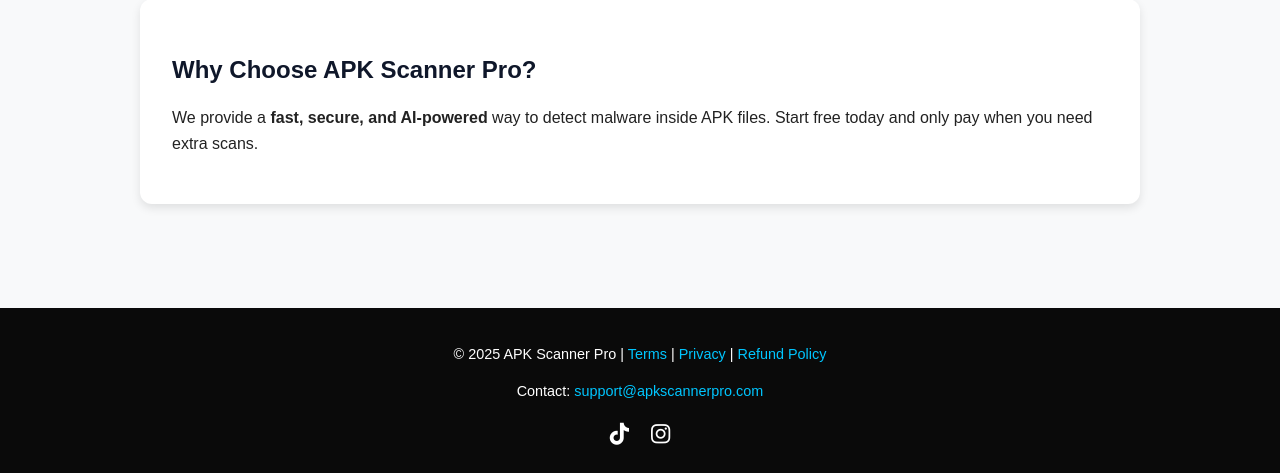
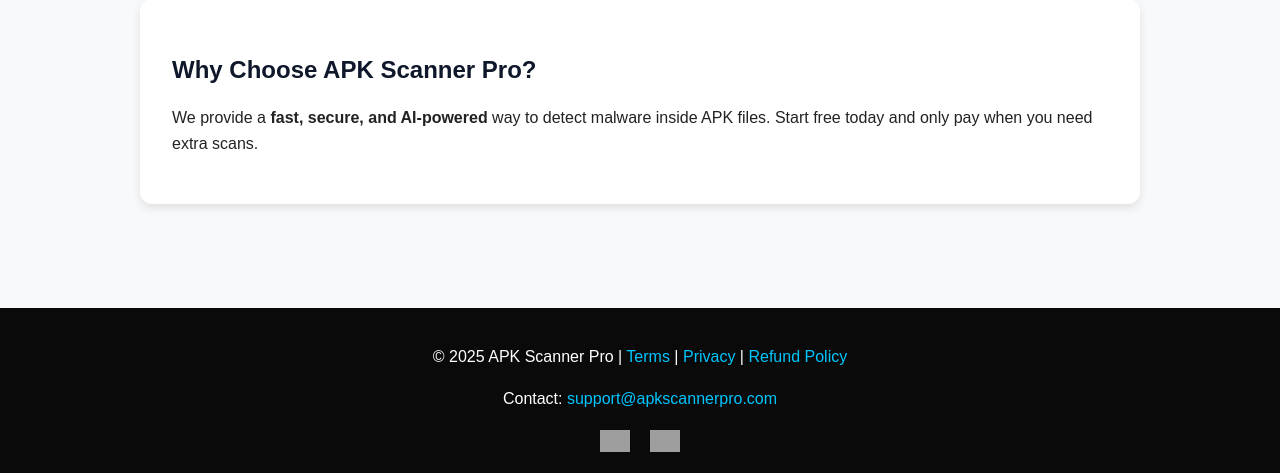
Before and after one commit to apkscannerpro/apk-scanner-pro-backend, a Flask app: page /pricing in a window 1280 px wide. Shown: the part 897-1370 px from the top of the page. Run offline with Flask 3, Linux system fonts and the light colour scheme; some libraries are stand-ins or nearby versions; grey boxes are pictures that could not be loaded.

Commit message:
Update pricing.html

```diff
--- a/apk_scanner_pro/templates/pricing.html
+++ b/apk_scanner_pro/templates/pricing.html
@@ -50,7 +50,7 @@
   }
   </script>
 
-  <!-- FAQ Schema for AEO -->
+  <!-- FAQ Schema -->
   <script type="application/ld+json">
   {
     "@context": "https://schema.org",
@@ -84,7 +84,7 @@
   }
   </script>
 
-  <!-- Basic Styling for Branding -->
+  <!-- Basic Styling -->
   <style>
     body {
       font-family: Arial, Helvetica, sans-serif;
@@ -99,19 +99,9 @@
       text-align: center;
       padding: 2rem 1rem;
     }
-    header h1 {
-      font-size: 2rem;
-      margin-bottom: 0.5rem;
-    }
-    header p {
-      font-size: 1.1rem;
-      opacity: 0.9;
-    }
-    main {
-      max-width: 1000px;
-      margin: auto;
-      padding: 2rem 1rem;
-    }
+    header h1 { font-size: 2rem; margin-bottom: 0.5rem; }
+    header p { font-size: 1.1rem; opacity: 0.9; }
+    main { max-width: 1000px; margin: auto; padding: 2rem 1rem; }
     section {
       background: #fff;
       margin-bottom: 2rem;
@@ -119,11 +109,7 @@
       border-radius: 12px;
       box-shadow: 0 4px 10px rgba(0,0,0,0.1);
     }
-    section h2 {
-      color: #0f172a;
-      font-size: 1.5rem;
-      margin-bottom: 1rem;
-    }
+    section h2 { color: #0f172a; font-size: 1.5rem; margin-bottom: 1rem; }
     ul { margin-top: 0.5rem; }
     li { margin-bottom: 0.5rem; }
     .cta {
@@ -137,15 +123,24 @@
       transition: 0.3s;
     }
     .cta:hover { background: #1e40af; }
+
     footer {
-      background: #0f172a;
-      color: #fff;
-      text-align: center;
-      padding: 1rem;
-      font-size: 0.9rem;
+      background:#0a0a0a;
+      color:#fff;
+      text-align:center;
+      padding:20px;
+      margin-top:40px;
+      font-family:Poppins,Arial,sans-serif;
     }
-    footer a { color: #60a5fa; text-decoration: none; }
-    footer a:hover { text-decoration: underline; }
+    footer a { color:#00c6ff; text-decoration:none; }
+    footer a:hover { text-decoration:underline; }
+    .social-links img {
+      height:22px;
+      margin:0 8px;
+      vertical-align:middle;
+      transition:0.3s;
+    }
+    .social-links img:hover { opacity:0.8; }
   </style>
 </head>
 <body>
@@ -179,27 +174,24 @@
     </section>
   </main>
 
-<!-- Footer -->
-  <footer style="background:#0a0a0a; color:#fff; text-align:center; padding:20px; margin-top:40px; font-family:Poppins,Arial,sans-serif;">
+  <!-- Footer -->
+  <footer>
     <p>&copy; 2025 APK Scanner Pro |
-      <a href="/terms.html" style="color:#00c6ff; text-decoration:none;">Terms</a> |
-      <a href="/privacy.html" style="color:#00c6ff; text-decoration:none;">Privacy</a> |
-      <a href="/refund.html" style="color:#00c6ff; text-decoration:none;">Refund Policy</a>
+      <a href="/terms.html">Terms</a> |
+      <a href="/privacy.html">Privacy</a> |
+      <a href="/refund.html">Refund Policy</a>
     </p>
-    <p>Contact: <a href="mailto:support@apkscannerpro.com" style="color:#00c6ff; text-decoration:none;">support@apkscannerpro.com</a></p>
+    <p>Contact: <a href="mailto:support@apkscannerpro.com">support@apkscannerpro.com</a></p>
 
     <!-- Social Icons -->
-    <div style="margin-top:10px;">
-      <a href="https://www.tiktok.com/@apkscanner" target="_blank" style="margin:0 8px; color:#fff; font-size:22px; text-decoration:none;">
-        <i class="fab fa-tiktok"></i>
+    <div class="social-links" style="margin-top:10px;">
+      <a href="https://www.tiktok.com/@apkscanner" target="_blank">
+        <img src="/static/icons/tiktok.svg" alt="TikTok">
       </a>
-      <a href="https://www.instagram.com/apkscannerpro/" target="_blank" style="margin:0 8px; color:#fff; font-size:22px; text-decoration:none;">
-        <i class="fab fa-instagram"></i>
+      <a href="https://www.instagram.com/apkscannerpro/" target="_blank">
+        <img src="/static/icons/instagram.svg" alt="Instagram">
       </a>
     </div>
   </footer>
-
-  <!-- FontAwesome for icons -->
-  <script src="https://kit.fontawesome.com/a076d05399.js" crossorigin="anonymous"></script>
 </body>
 </html>
```
